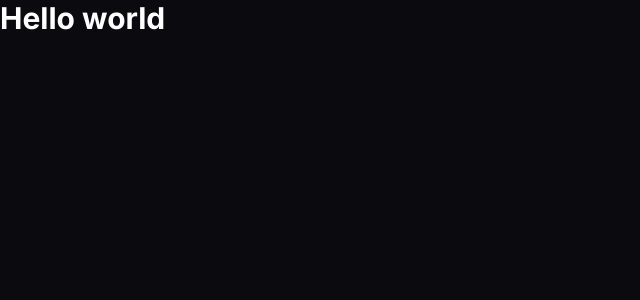
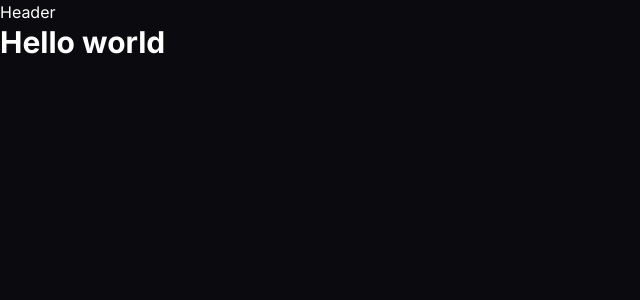
Before and after one commit to gift56/coinflip, a Vue app: page / in a window 1280 px wide. Shown: the top 300 px of the page, without its empty margins (0-640 px from the left). Built offline with nearby package versions, Linux system fonts and the light colour scheme.

Commit message:
working on a new project

```diff
--- a/src/App.vue
+++ b/src/App.vue
@@ -1,7 +1,9 @@
 <script setup>
 import { RouterView } from "vue-router";
+import Header from "./components/Header.vue";
 </script>
 
 <template>
+  <Header />
   <RouterView />
 </template>
```
